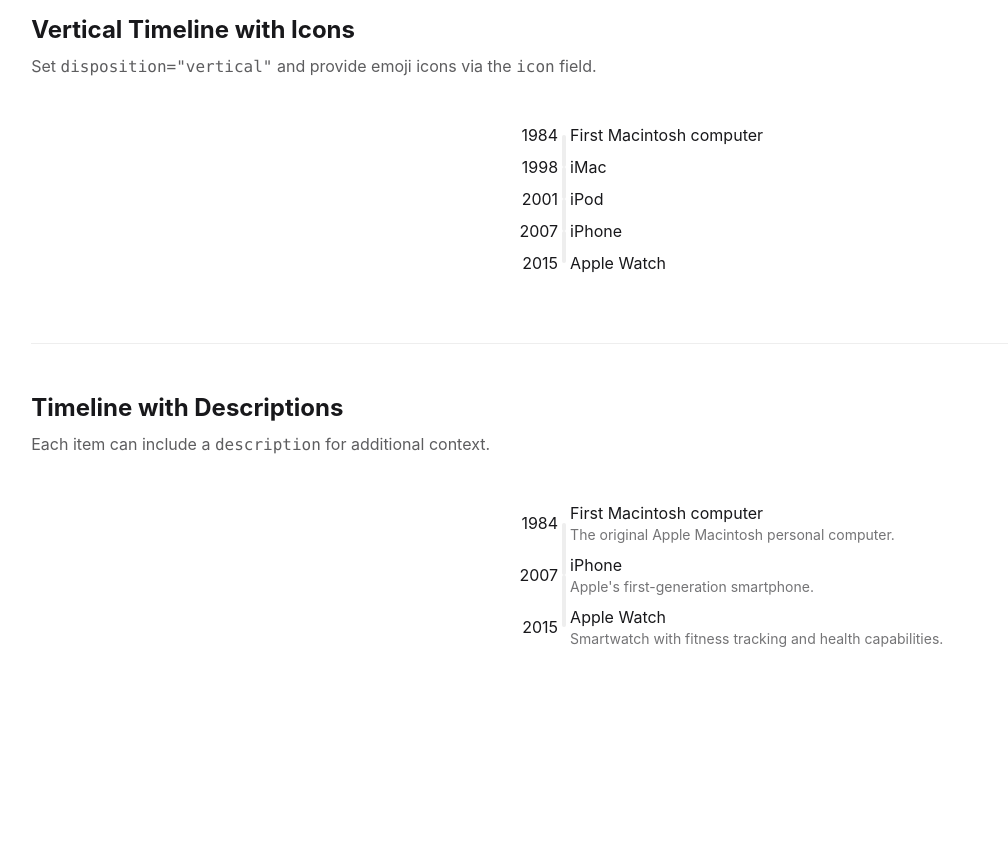
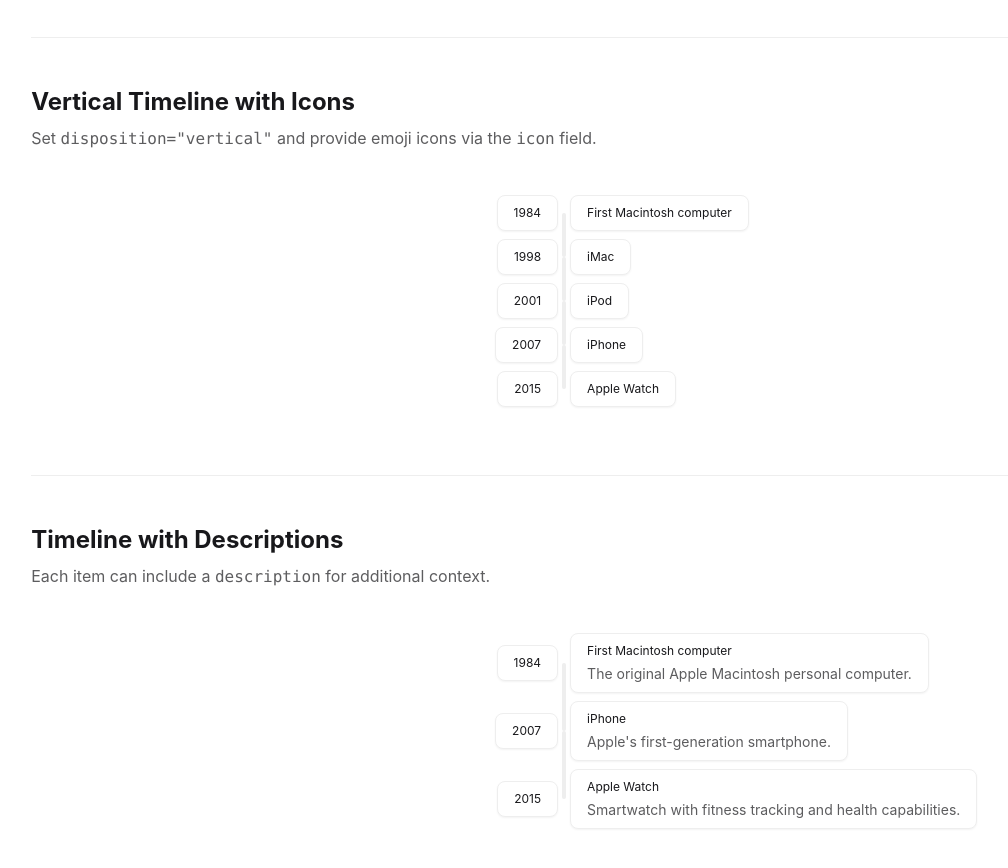
Before and after one commit to igidio/uikit-vue-daisyui, a Vue app: page /timeline in a window 1280 px wide. Shown: the part 1000-1868 px from the top of the page, without its empty margins (159-1167 px from the left). Before the commit the page ends 1693 px from the top, so only its background shows below. Built offline with nearby package versions, Linux system fonts and the light colour scheme; what @iconify/tailwind4 would draw is missing.

Commit message:
feat: update timeline component with improved icon usage and layout enhancements

```diff
--- a/src/features/timeline/page/TimelinePage.vue
+++ b/src/features/timeline/page/TimelinePage.vue
@@ -30,8 +30,8 @@
   { subtitle: '1984', text: 'First Macintosh computer', icon: 'home' },
   { subtitle: '1998', text: 'iMac', icon: 'home' },
   { subtitle: '2001', text: 'iPod', icon: 'menu' },
-  { subtitle: '2007', text: 'iPhone', icon: 'table' },
-  { subtitle: '2015', text: 'Apple Watch', icon: 'table' },
+  { subtitle: '2007', text: 'iPhone', icon: 'appointment' },
+  { subtitle: '2015', text: 'Apple Watch', icon: 'appointment' },
 ]
 
 const described_data: UiTimelineItem[] = [
@@ -44,13 +44,13 @@
   {
     subtitle: '2007',
     text: 'iPhone',
-    icon: 'table',
+    icon: 'appointment',
     description: "Apple's first-generation smartphone.",
   },
   {
     subtitle: '2015',
     text: 'Apple Watch',
-    icon: 'table',
+    icon: 'appointment',
     description: 'Smartwatch with fitness tracking and health capabilities.',
   },
 ]
--- a/src/shared/ui/ui-timeline/UiTimeline.vue
+++ b/src/shared/ui/ui-timeline/UiTimeline.vue
@@ -36,13 +36,14 @@
   <ul :class="timeline_classes">
     <li v-for="(item, i) in data" :key="i">
       <hr v-if="i > 0" :class="hr_color_class(item.color)" />
-      <div v-if="item.subtitle" class="timeline-start">{{ item.subtitle }}</div>
+      <div v-if="item.subtitle" class="timeline-start timeline-box">{{ item.subtitle }}</div>
       <div class="timeline-middle">
         <UiIcon v-if="item.icon" :icon="item.icon" :class="icon_color_class(item.color)" />
+        <UiIcon v-else icon="success" :class="icon_color_class(item.color)" />
       </div>
-      <div class="timeline-end">
-        <span v-if="item.text" :class="icon_color_class(item.color)">{{ item.text }}</span>
-        <p v-if="item.description" class="text-sm text-base-content/60">{{ item.description }}</p>
+      <div v-if="item.text" class="timeline-end timeline-box">
+        {{ item.text }}
+        <div v-if="item.description" class="text-sm opacity-70 mt-1">{{ item.description }}</div>
       </div>
       <hr v-if="is_not_last(i)" :class="hr_color_class(item.color)" />
     </li>
```
